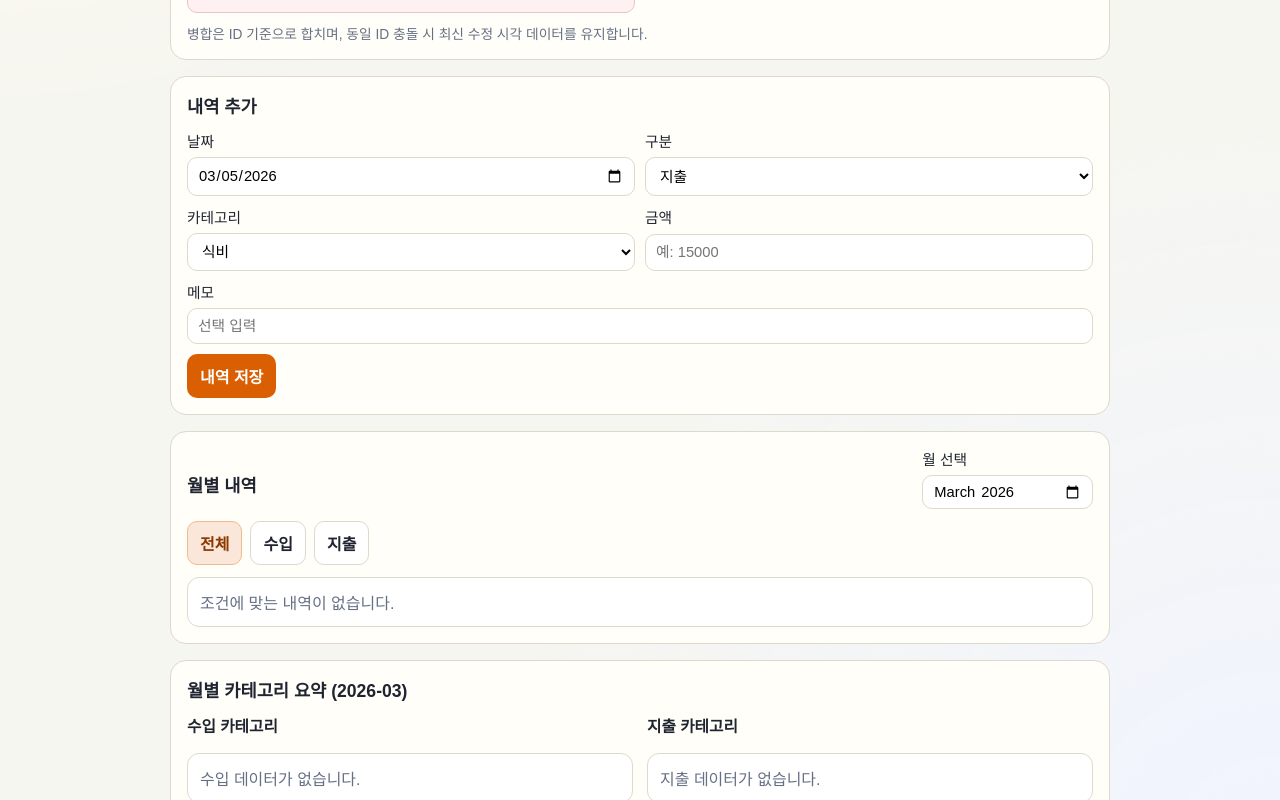
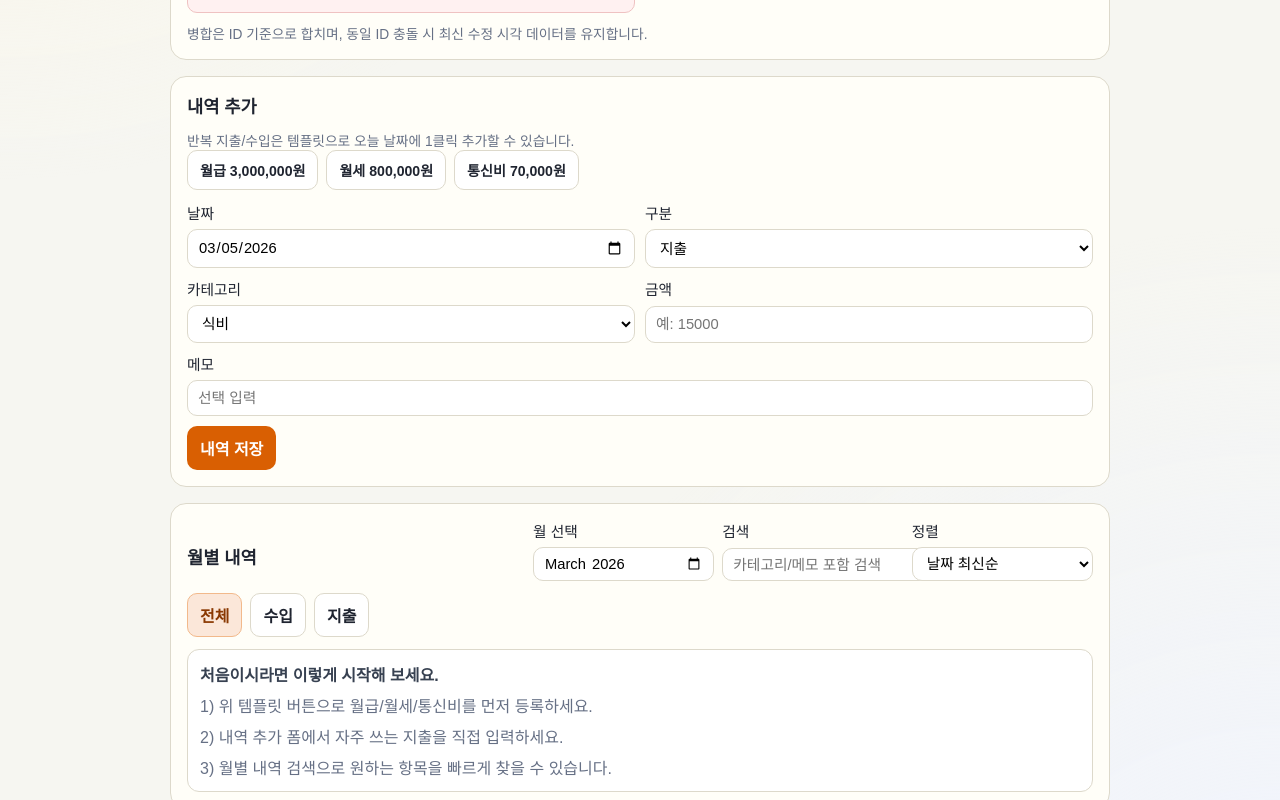
Before and after one commit to devori/lab, a Next.js app in the folder apps/lab-web/: page / in a window 1280 px wide. Shown: the part 560-1360 px from the top of the page. Built offline with nearby package versions, Linux system fonts and the light colour scheme.

Commit message:
feat(lab-web): iteration3 templates search and sorting

```diff
--- a/apps/lab-web/app/globals.css
+++ b/apps/lab-web/app/globals.css
@@ -186,6 +186,20 @@ select {
   background: #fff;
 }
 
+.template-block {
+  margin-bottom: 12px;
+}
+
+.template-grid {
+  display: flex;
+  flex-wrap: wrap;
+  gap: 8px;
+}
+
+.template-button {
+  font-size: 0.88rem;
+}
+
 .field-error {
   color: #a22424;
   font-size: 0.82rem;
@@ -239,7 +253,15 @@ button.danger:hover {
   display: flex;
   justify-content: space-between;
   gap: 12px;
-  align-items: end;
+  align-items: flex-end;
+  flex-wrap: wrap;
+}
+
+.list-controls {
+  display: grid;
+  grid-template-columns: repeat(3, minmax(0, 1fr));
+  gap: 8px;
+  width: min(100%, 560px);
 }
 
 .list-topbar label {
@@ -248,7 +270,8 @@ button.danger:hover {
   font-size: 0.92rem;
 }
 
-.list-topbar input {
+.list-topbar input,
+.list-topbar select {
   border: 1px solid var(--line);
   border-radius: 10px;
   padding: 7px 10px;
@@ -335,6 +358,15 @@ button.danger:hover {
   color: var(--muted);
 }
 
+.onboarding strong {
+  display: block;
+  color: #374151;
+}
+
+.onboarding p {
+  margin: 7px 0 0;
+}
+
 .category-summary-grid {
   display: grid;
   grid-template-columns: repeat(2, minmax(0, 1fr));
@@ -390,6 +422,11 @@ button.danger:hover {
     align-items: stretch;
   }
 
+  .list-controls {
+    grid-template-columns: 1fr;
+    width: 100%;
+  }
+
   .tx-item {
     flex-direction: column;
   }
--- a/apps/lab-web/app/page.tsx
+++ b/apps/lab-web/app/page.tsx
@@ -34,6 +34,22 @@ interface FormErrors {
 
 type NoticeTone = 'success' | 'error';
 type ImportMode = 'merge' | 'replace';
+type MonthlySort = 'date_desc' | 'date_asc' | 'amount_desc' | 'amount_asc';
+
+interface QuickTemplate {
+  id: string;
+  label: string;
+  type: TransactionType;
+  category: string;
+  amount: number;
+  memo: string;
+}
+
+const QUICK_TEMPLATES: QuickTemplate[] = [
+  { id: 'salary', label: '월급', type: 'income', category: '급여', amount: 3000000, memo: '월급' },
+  { id: 'rent', label: '월세', type: 'expense', category: '주거', amount: 800000, memo: '월세' },
+  { id: 'phone', label: '통신비', type: 'expense', category: '통신비', amount: 70000, memo: '통신비' }
+];
 
 function createEmptyForm(type: TransactionType = 'expense'): TransactionFormState {
   return {
@@ -69,6 +85,8 @@ export default function HomePage() {
   const [notice, setNotice] = useState<{ tone: NoticeTone; message: string } | null>(null);
   const [importFile, setImportFile] = useState<File | null>(null);
   const [importMode, setImportMode] = useState<ImportMode>('merge');
+  const [searchText, setSearchText] = useState<string>('');
+  const [sortMode, setSortMode] = useState<MonthlySort>('date_desc');
 
   const thisMonthKey = getCurrentMonthKey();
 
@@ -91,10 +109,42 @@ export default function HomePage() {
   );
 
   const monthlyTransactions = useMemo(() => {
-    return transactions
+    const normalizedSearch = searchText.trim().toLowerCase();
+    const filtered = transactions
       .filter((item) => item.date.slice(0, 7) === selectedMonth)
-      .filter((item) => (filter === 'all' ? true : item.type === filter));
-  }, [transactions, selectedMonth, filter]);
+      .filter((item) => (filter === 'all' ? true : item.type === filter))
+      .filter((item) => {
+        if (!normalizedSearch) {
+          return true;
+        }
+
+        const memo = item.memo.toLowerCase();
+        const category = item.category.toLowerCase();
+        return memo.includes(normalizedSearch) || category.includes(normalizedSearch);
+      });
+
+    return [...filtered].sort((a, b) => {
+      if (sortMode === 'date_desc') {
+        return sortTransactions(a, b);
+      }
+
+      if (sortMode === 'date_asc') {
+        return sortTransactions(b, a);
+      }
+
+      if (sortMode === 'amount_desc') {
+        if (b.amount === a.amount) {
+          return sortTransactions(a, b);
+        }
+        return b.amount - a.amount;
+      }
+
+      if (a.amount === b.amount) {
+        return sortTransactions(a, b);
+      }
+      return a.amount - b.amount;
+    });
+  }, [transactions, selectedMonth, filter, searchText, sortMode]);
 
   const monthlyIncomeByCategory = useMemo(
     () => getMonthlyCategorySummary(transactions, selectedMonth, 'income'),
@@ -204,6 +254,23 @@ export default function HomePage() {
     if (editingId === id) {
       resetForm();
     }
+  };
+
+  const applyQuickTemplate = (template: QuickTemplate) => {
+    const now = new Date().toISOString();
+    const newTransaction: Transaction = {
+      id: createId(),
+      date: getTodayDate(),
+      type: template.type,
+      category: template.category,
+      amount: template.amount,
+      memo: template.memo,
+      createdAt: now,
+      updatedAt: now
+    };
+
+    setTransactions((prev) => [newTransaction, ...prev].sort(sortTransactions));
+    setNotice({ tone: 'success', message: `${template.label} 템플릿을 오늘 내역으로 추가했습니다.` });
   };
 
   const exportTransactions = () => {
@@ -332,6 +399,21 @@ export default function HomePage() {
 
       <section className="panel">
         <h2>{editingId ? '내역 수정' : '내역 추가'}</h2>
+        <div className="template-block">
+          <p className="hint">반복 지출/수입은 템플릿으로 오늘 날짜에 1클릭 추가할 수 있습니다.</p>
+          <div className="template-grid">
+            {QUICK_TEMPLATES.map((template) => (
+              <button
+                key={template.id}
+                type="button"
+                className="ghost template-button"
+                onClick={() => applyQuickTemplate(template)}
+              >
+                {template.label} {formatKRW(template.amount)}
+              </button>
+            ))}
+          </div>
+        </div>
         <form className="tx-form" onSubmit={handleSubmit} noValidate>
           <label>
             날짜
@@ -443,6 +525,7 @@ export default function HomePage() {
       <section className="panel">
         <div className="list-topbar">
           <h2>월별 내역</h2>
+          <div className="list-controls">
             <label>
               월 선택
               <input
@@ -451,6 +534,25 @@ export default function HomePage() {
                 onChange={(event) => setSelectedMonth(event.target.value)}
               />
             </label>
+            <label>
+              검색
+              <input
+                type="text"
+                value={searchText}
+                onChange={(event) => setSearchText(event.target.value)}
+                placeholder="카테고리/메모 포함 검색"
+              />
+            </label>
+            <label>
+              정렬
+              <select value={sortMode} onChange={(event) => setSortMode(event.target.value as MonthlySort)}>
+                <option value="date_desc">날짜 최신순</option>
+                <option value="date_asc">날짜 오래된순</option>
+                <option value="amount_desc">금액 큰순</option>
+                <option value="amount_asc">금액 작은순</option>
+              </select>
+            </label>
+          </div>
         </div>
 
         <div className="filter-tabs" role="tablist" aria-label="수입 지출 필터">
@@ -472,7 +574,16 @@ export default function HomePage() {
 
         <ul className="tx-list">
           {monthlyTransactions.length === 0 ? (
+            transactions.length === 0 ? (
+              <li className="empty onboarding">
+                <strong>처음이시라면 이렇게 시작해 보세요.</strong>
+                <p>1) 위 템플릿 버튼으로 월급/월세/통신비를 먼저 등록하세요.</p>
+                <p>2) 내역 추가 폼에서 자주 쓰는 지출을 직접 입력하세요.</p>
+                <p>3) 월별 내역 검색으로 원하는 항목을 빠르게 찾을 수 있습니다.</p>
+              </li>
+            ) : (
               <li className="empty">조건에 맞는 내역이 없습니다.</li>
+            )
           ) : (
             monthlyTransactions.map((item) => (
               <li key={item.id} className="tx-item">
--- a/apps/lab-web/lib/ledger.ts
+++ b/apps/lab-web/lib/ledger.ts
@@ -4,7 +4,7 @@ export const STORAGE_KEY = 'lab-web-household-ledger-v1';
 
 export const CATEGORY_PRESETS: Record<TransactionType, string[]> = {
   income: ['급여', '부수입', '이자', '환급', '용돈', '기타수입'],
-  expense: ['식비', '교통', '주거', '쇼핑', '의료', '문화', '교육', '기타지출']
+  expense: ['식비', '교통', '주거', '통신비', '쇼핑', '의료', '문화', '교육', '기타지출']
 };
 
 export const EMPTY_SUMMARY: MonthlySummary = {
```
Lines whose indentation alone changed are shown as unchanged.
